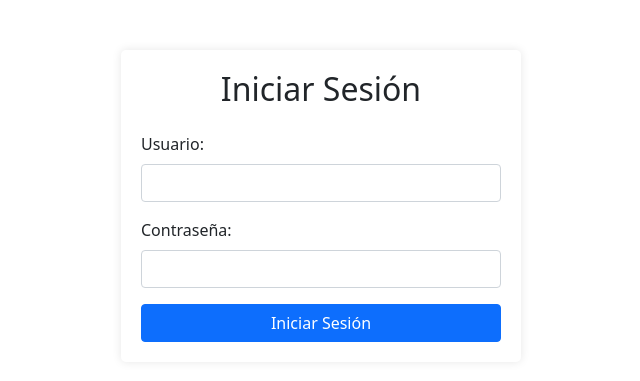
After one commit to Ezxquiel/SDA, a Flask app: page /login in a window 1280 px wide. The commit adds this page. Shown: the top 381 px of the page, without its empty margins (319-959 px from the left). Run offline with Flask 2, Linux system fonts and the light colour scheme.

Commit message:
ACT
Login

```diff
--- a/app.py
+++ b/app.py
@@ -1,4 +1,5 @@
-from flask import Flask, render_template
+from flask import Flask, render_template, request, redirect, url_for, flash, session
+from functools import wraps
 from config.config import Config
 from routes.students import students_bp
 from routes.attendance import attendance_bp
@@ -7,11 +8,24 @@ from routes.parents import parents_bp
 from routes.sections import sections_bp
 from routes.admintarde import admintarde_bp
 from routes.admin_mañana import admin_mañana_bp
+from routes.registro_automatico import llamar_registro_automatico
+import threading
+import os
+from dotenv import load_dotenv
 
+# Cargar las variables de entorno desde el archivo .env
+load_dotenv()
+
+# Datos de usuario y contraseña desde las variables de entorno
+USUARIO = os.getenv("USUARIO")
+CONTRASEÑA = os.getenv("CONTRASEÑA")
+
+# Crear la aplicación Flask
 app = Flask(__name__)
 app.config.from_object(Config)
+app.secret_key = 'tu_clave_secreta_aqui'  # Configura la clave secreta para la sesión
 
-# Register blueprints
+# Registrar los blueprints
 app.register_blueprint(students_bp)
 app.register_blueprint(attendance_bp)
 app.register_blueprint(admin_bp)
@@ -20,11 +34,49 @@ app.register_blueprint(sections_bp)
 app.register_blueprint(admintarde_bp)
 app.register_blueprint(admin_mañana_bp)
 
+# Configurar la sesión
+app.config['SESSION_PERMANENT'] = False
 
+
+# Ruta principal
 @app.route('/')
 @app.route('/home')
 def home():
     return render_template('index.html')
 
+
+
+# Función de cierre de sesión
+@app.route('/logout')
+def logout():
+    session.clear()
+    flash('Sesión cerrada exitosamente', 'success')
+    return redirect(url_for('login'))# Función de inicio de sesión
+@app.route('/login', methods=['GET', 'POST'])
+def login():
+    if request.method == 'POST':
+        usuario = request.form['usuario']
+        contraseña = request.form['contraseña']
+
+        # Verificar credenciales
+        if usuario == USUARIO and contraseña == CONTRASEÑA:
+            session['usuario'] = usuario
+            session['logged_in'] = True  # Estado de inicio de sesión
+            flash('Has iniciado sesión correctamente.', 'success')
+            # Redirigir al usuario a la página que intentaba acceder, si existe
+            next_url = request.args.get('next')
+            return redirect(next_url or url_for('home'))
+        else:
+            flash('Usuario o contraseña incorrectos', 'danger')
+            return redirect(url_for('login'))
+
+    return render_template('login.html')
+
+# Función para iniciar el hilo de la tarea de registro automático
+def iniciar_registro_automatico():
+    threading.Thread(target=llamar_registro_automatico, daemon=True).start()
+
+# Ejecutar el hilo después de que Flask inicie la aplicación
 if __name__ == '__main__':
+    iniciar_registro_automatico()
     app.run(debug=True)
--- a/routes/admin.py
+++ b/routes/admin.py
@@ -127,8 +127,6 @@ def administracion():
                         GROUP BY sec.año, sec.seccion
                     """
 
-
-
                     cursor.execute(consulta, (fecha_inicio, fecha_fin))
                     resumen = cursor.fetchall()
 
--- a/routes/admin_mañana.py
+++ b/routes/admin_mañana.py
@@ -3,10 +3,12 @@ from flask import Blueprint, request, flash, redirect, url_for, render_template,
 from models.database import db_operation, get_db_connection
 from datetime import datetime, date
 from utils.pdf_generator import AttendanceReport
+from utils.auth_utils import login_requerido
 
 admin_mañana_bp = Blueprint('admin_mañana', __name__)
 
 @admin_mañana_bp.route('/administracionAM', methods=['GET', 'POST'])
+@login_requerido
 def administracionM():
     try:
         conn = get_db_connection()
--- a/routes/admintarde.py
+++ b/routes/admintarde.py
@@ -3,10 +3,12 @@ from flask import Blueprint, request, flash, redirect, url_for, render_template,
 from models.database import db_operation, get_db_connection
 from datetime import datetime, date
 from utils.pdf_generator import AttendanceReport
+from utils.auth_utils import login_requerido
 
 admintarde_bp = Blueprint('admintarde', __name__)
 
 @admintarde_bp.route('/admintardePM', methods=['GET', 'POST'])
+@login_requerido
 def administracionPM():
     try:
         conn = get_db_connection()
--- a/routes/parents.py
+++ b/routes/parents.py
@@ -1,11 +1,13 @@
 # routes/parents.py
 from flask import Blueprint, request, flash, redirect, url_for, render_template
 from models.database import db_operation
+from utils.auth_utils import login_requerido
 
 parents_bp = Blueprint('parents', __name__)
 
 @parents_bp.route('/padres', methods=['GET', 'POST'])
 @db_operation
+@login_requerido
 def padres_router(cursor):
     """
     Handle parent registration and display.
--- a/routes/sections.py
+++ b/routes/sections.py
@@ -1,10 +1,12 @@
 from flask import Blueprint, request, flash, redirect, url_for, render_template
 from models.database import db_operation
+from utils.auth_utils import login_requerido
 
 sections_bp = Blueprint('sections', __name__)
 
 @sections_bp.route('/secciones', methods=['GET', 'POST'])
 @db_operation
+@login_requerido
 def secciones_router(cursor):
     if request.method == 'POST':
         seccion = request.form['seccion']
--- a/routes/students.py
+++ b/routes/students.py
@@ -1,5 +1,6 @@
 from flask import Blueprint, request, flash, redirect, url_for, render_template
 from models.database import db_operation
+from utils.auth_utils import login_requerido
 
 students_bp = Blueprint('students', __name__)
 
--- a/templates/asistencia.html
+++ b/templates/asistencia.html
@@ -1,3 +1,4 @@
+
 {% extends 'layout.html' %}
 
 {% block content %}
@@ -9,9 +10,10 @@
     <button type="submit">Registrar</button>
 </form>
 
+
 <script>
     let typingTimer;
-    const doneTypingInterval = 1000;
+    const doneTypingInterval = 250;
 
     const input = document.getElementById('nie');
 
--- /dev/null
+++ b/templates/login.html
@@ -0,0 +1,55 @@
+<!DOCTYPE html>
+<html lang="es">
+<head>
+    <meta charset="UTF-8">
+    <meta name="viewport" content="width=device-width, initial-scale=1.0">
+    <title>Login</title>
+    <!-- Bootstrap CSS (opcional) -->
+    <link href="https://cdn.jsdelivr.net/npm/bootstrap@5.1.3/dist/css/bootstrap.min.css" rel="stylesheet">
+    <style>
+        .login-container {
+            max-width: 400px;
+            margin: 50px auto;
+            padding: 20px;
+            box-shadow: 0 0 10px rgba(0,0,0,0.1);
+            border-radius: 5px;
+        }
+        .flash-messages {
+            margin-bottom: 20px;
+        }
+    </style>
+</head>
+<body>
+    <div class="container">
+        <div class="login-container">
+            <h2 class="text-center mb-4">Iniciar Sesión</h2>
+
+            <!-- Mensajes Flash -->
+            <div class="flash-messages">
+                {% with messages = get_flashed_messages(with_categories=true) %}
+                    {% if messages %}
+                        {% for category, message in messages %}
+                            <div class="alert alert-{{ category }}">{{ message }}</div>
+                        {% endfor %}
+                    {% endif %}
+                {% endwith %}
+            </div>
+
+            <!-- Formulario de Login -->
+            <form method="POST" action="{{ url_for('login') }}">
+                <div class="mb-3">
+                    <label for="usuario" class="form-label">Usuario:</label>
+                    <input type="text" class="form-control" id="usuario" name="usuario" required>
+                </div>
+                <div class="mb-3">
+                    <label for="contraseña" class="form-label">Contraseña:</label>
+                    <input type="password" class="form-control" id="contraseña" name="contraseña" required>
+                </div>
+                <div class="d-grid">
+                    <button type="submit" class="btn btn-primary">Iniciar Sesión</button>
+                </div>
+            </form>
+        </div>
+    </div>
+</body>
+</html>
```
Also changed, not shown: routes/attendance.py (+36 -24 lines), routes/registro_automatico.py (added, +24 -0 lines), utils/auth_utils.py (added, +13 -0 lines), routes/login.py (added), 1 other file.
